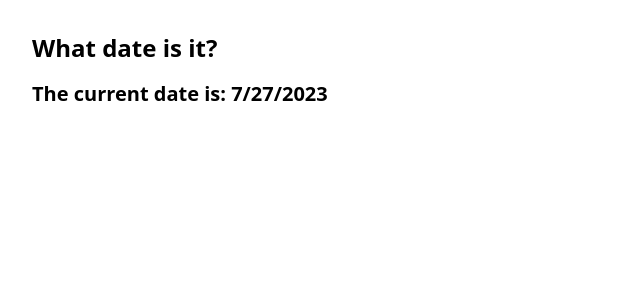
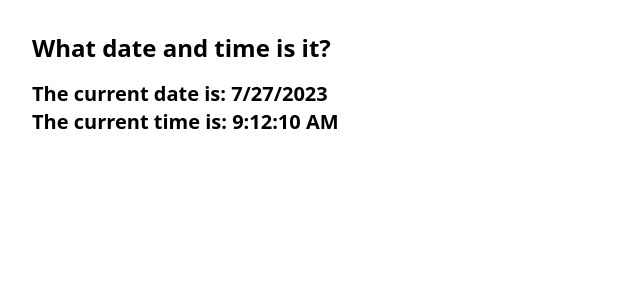
Before and after one commit to joeltmathew857/my-project3, a React (Create React App) app: page / in a window 1280 px wide. Shown: the top 300 px of the page, without its empty margins (0-640 px from the left). Built offline with nearby package versions, Linux system fonts and the light colour scheme; the HTML template or start-up script is replaced by a standard one.

Commit message:
added-time

```diff
--- a/src/Components/Calendar.jsx
+++ b/src/Components/Calendar.jsx
@@ -4,18 +4,20 @@ const CurrentDate = (props) => {
   return (
     <div>
       <p className="text-xl font-bold">The current date is: {props.date}</p>
+      <p className="text-xl font-bold">The current time is: {props.time}</p>
     </div>
   );
 };
 
 const Calendar = () => {
-  // Replace this line with your preferred method of getting the current date (e.g., using Date API).
+  // Replace this line with your preferred method of getting the current date and time (e.g., using Date API).
   const currentDate = new Date().toLocaleDateString();
+  const currentTime = new Date().toLocaleTimeString();
 
   return (
     <div className="p-8">
-      <h3 className="text-2xl font-bold mb-4">What date is it?</h3>
-      <CurrentDate date={currentDate} />
+      <h3 className="text-2xl font-bold mb-4">What date and time is it?</h3>
+      <CurrentDate date={currentDate} time={currentTime} />
     </div>
   );
 };
```
